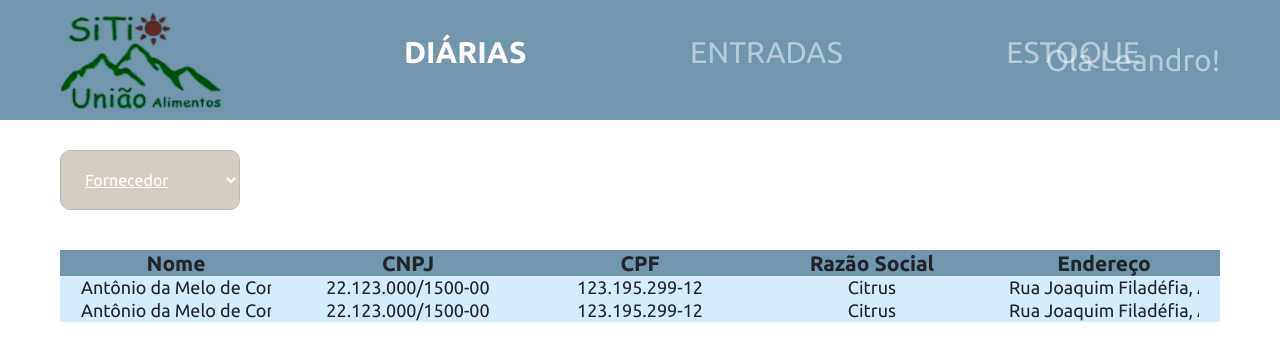
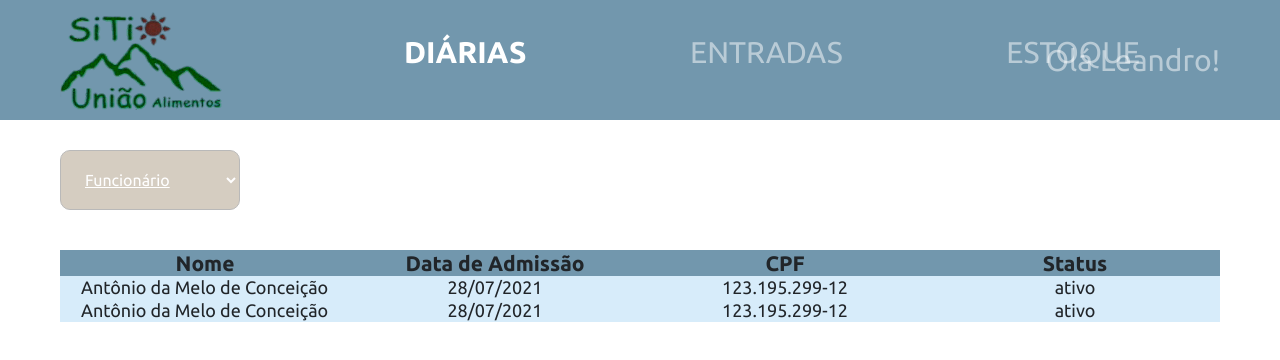
Before and after one commit to atilagit/sua, a React (Create React App) app in the folder frontend/: page /daily in a window 1280 px wide. Shown: the top 360 px of the page. Built offline with nearby package versions, Linux system fonts and the light colour scheme.

Commit message:
Add EmployeeFilter

```diff
--- a/frontend/src/core/components/Table/index.tsx
+++ b/frontend/src/core/components/Table/index.tsx
@@ -3,21 +3,25 @@ import './styles.scss'
 
 type DataProps = {
     name?: string,
+    admissionDate?: string,
     cnpj?: string,
     cpf?: string,
     corporateName?: string,
-    address?: string
+    address?: string,
+    status?: string
 }
 
-const Table = ({ name, cnpj, cpf, corporateName, address }: DataProps) => (
+const Table = ({ name, admissionDate, cnpj, cpf, corporateName, address, status }: DataProps) => (
     <table className="table-default">
         <thead>
             <tr>
                 {name && <th>Nome</th>}
+                {admissionDate && <th>Data de Admissão</th>}
                 {cnpj && <th>CNPJ</th>}
                 {cpf && <th>CPF</th>}
                 {corporateName && <th>Razão Social</th>}
                 {address && <th>Endereço</th>}
+                {status && <th>Status</th>}
             </tr>
         </thead>
         <tbody>
@@ -26,6 +30,13 @@ const Table = ({ name, cnpj, cpf, corporateName, address }: DataProps) => (
                     <td>
                         <div className="table-line">
                             {name}
+                        </div>
+                    </td>
+                }
+                {admissionDate &&
+                    <td>
+                        <div className="table-line">
+                            {admissionDate}
                         </div>
                     </td>
                 }
@@ -57,12 +68,26 @@ const Table = ({ name, cnpj, cpf, corporateName, address }: DataProps) => (
                         </div>
                     </td>
                 }
+                {status &&
+                    <td>
+                        <div className="table-line">
+                            {status}
+                        </div>
+                    </td>
+                }
             </tr>
             <tr>
                 {name &&
                     <td>
                         <div className="table-line">
                             {name}
+                        </div>
+                    </td>
+                }
+                {admissionDate &&
+                    <td>
+                        <div className="table-line">
+                            {admissionDate}
                         </div>
                     </td>
                 }
@@ -94,6 +119,13 @@ const Table = ({ name, cnpj, cpf, corporateName, address }: DataProps) => (
                         </div>
                     </td>
                 }
+                {status &&
+                    <td>
+                        <div className="table-line">
+                            {status}
+                        </div>
+                    </td>
+                }
             </tr>
         </tbody>
     </table>
--- a/frontend/src/pages/Daily/index.tsx
+++ b/frontend/src/pages/Daily/index.tsx
@@ -4,14 +4,13 @@ import Table from "core/components/Table";
 
 const Daily = () => (
     <div className="filter-client">
-        <Select filter='Fornecedor'/>
+        <Select filter='Funcionário'/>
         <div className="table-click">
             <Table
                 name="Antônio da Melo de Conceição Vieira"
-                cnpj="22.123.000/1500-00"
+                admissionDate="28/07/2021"
                 cpf="123.195.299-12"
-                corporateName="Citrus"
-                address="Rua Joaquim Filadéfia, Avenida das flores, nº153 CEP: 400500-000"
+                status="ativo"
             />
         </div>
     </div>
```
Also changed, not shown: frontend/src/pages/Daily/ClientFilter/ClientFilter.tsx (renamed from frontend/src/pages/Daily/FilterProvider/FilterProvider.tsx, +6 -4 lines), frontend/src/pages/Daily/Employee/index.tsx (deleted, +0 -7 lines), frontend/src/pages/Daily/EmployeeFilter/index.tsx (added, +21 -0 lines), frontend/src/pages/Daily/GeneralFilter/index.tsx (added, +7 -0 lines), frontend/src/pages/Daily/ProviderFilter/ProviderFilter.tsx (renamed from frontend/src/pages/Daily/FilterClient/FilterClient.tsx, +4 -6 lines).
